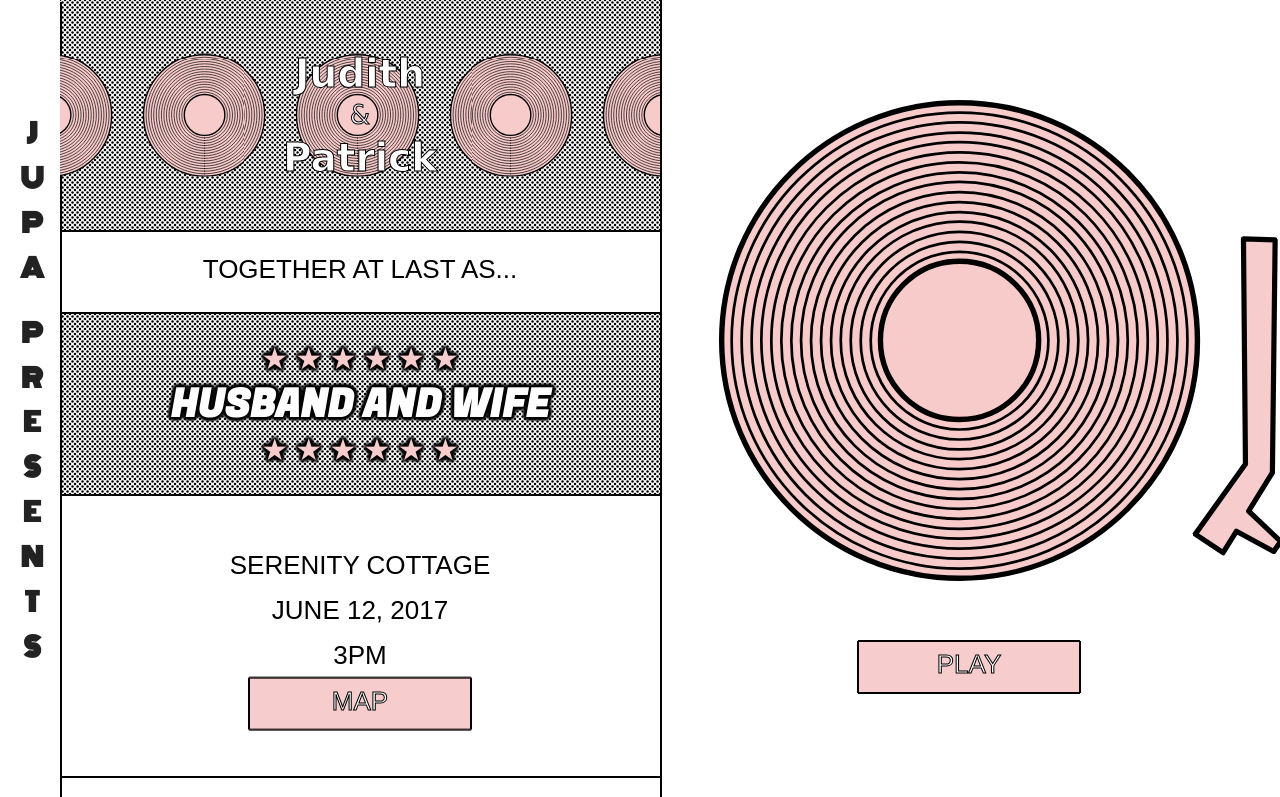
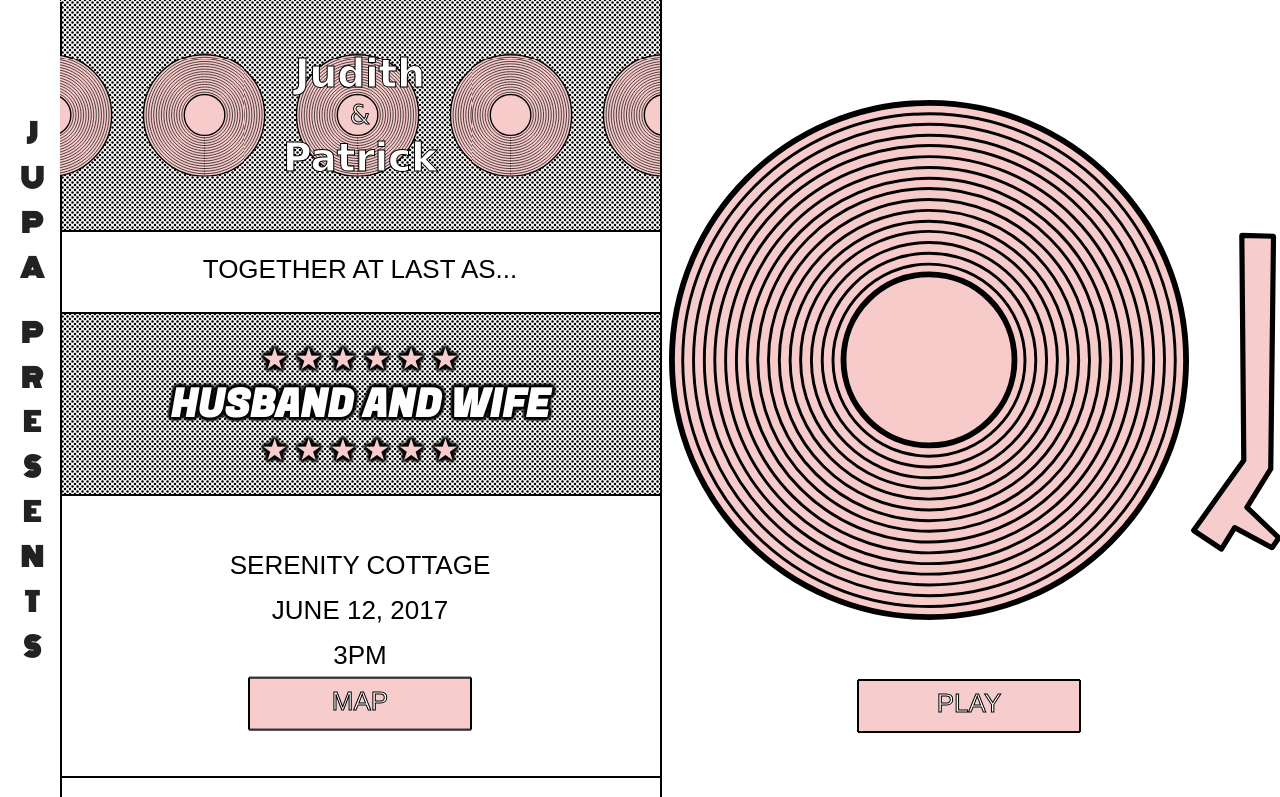
Before and after one commit to jupawedding/jupawedding.github.io, a website: page app/index.html in a window 1280 px wide. Shown: the top 797 px of the page. Drawn offline with nearby package versions, Linux system fonts and the light colour scheme; a web font is replaced by a local one.

Commit message:
new site

```diff
--- a/app/index.html
+++ b/app/index.html
@@ -80,8 +80,8 @@
 			<div class="record">
 				<div class="vinyl">
 					<div class="vinyl-wrapper">
-						<img class="vinyl-image" src="images/logo.svg" />
-						<img class="vinyl-arm" src="images/arm.svg" />
+						<div class="vinyl-image" src="images/logo.svg" /></div>
+						<div class="vinyl-arm" src="images/arm.svg" /></div>
 						<a id=play-btn class="play-btn" href="javascript:void(0)">PLAY</a>
 					</div>
 				</div>
--- a/app/scss/styles.scss
+++ b/app/scss/styles.scss
@@ -7,7 +7,7 @@ $breakpoint-large: 1680px;
   }
 }
 
-@keyframes spin {
+@keyframes spin-arm {
   100%
   {
     transform:rotate(-4.5deg);
@@ -305,13 +305,16 @@ a{
   height: 600px;
   margin: 0 auto;
   transform: translate(-50%, -50%);
-  transform-origin: 50% 50%;
+
 }
 
-.vinyl-img{
-  width: 600px;
-  height: 600px;
+.vinyl-image{
+  width: 520px;
+  height: 520px;
   transform-origin: 49%;
+  background-repeat: no-repeat;
+  background-image: url(../images/big-vinyl.svg);
+  transform-origin: 50% 50%;
 }
 
 .animate{
@@ -326,10 +329,12 @@ a{
   height: 310px;
   transform-origin: 200px 0px;
   transform: rotate(-24.5deg);
+  background-repeat: no-repeat;
+  background-image: url(../images/arm.svg);
 }
 
 .arm-animate{
-  animation:spin .5s linear forwards;
+  animation:spin-arm .5s linear forwards;
 }
 
 .youtube-wrapper{
```
Also changed, not shown: app/css/styles.css, app/images/big-vinyl.svg (added).
